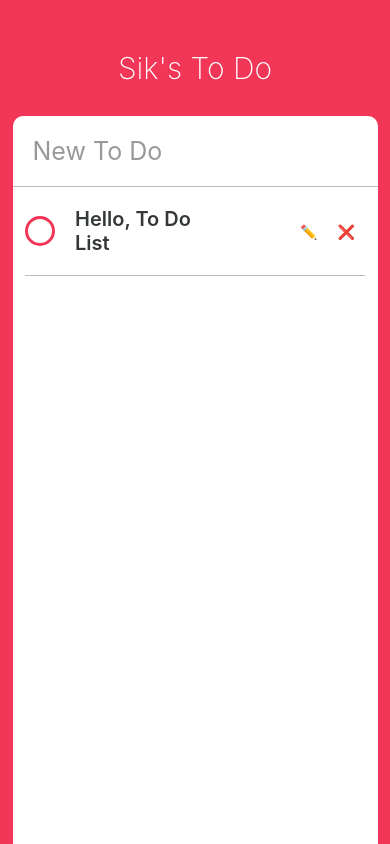
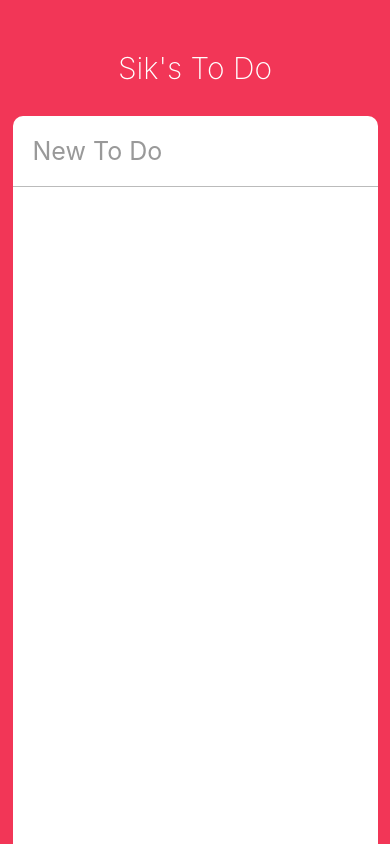
Before and after one commit to wansiklee/todo_app, a React Native app: screen / in a window 390 px wide. Built offline with nearby package versions, Linux system fonts and the light colour scheme.

Commit message:
Saving To Dos part Two

```diff
--- a/App.js
+++ b/App.js
@@ -18,13 +18,14 @@ const { height, width } = Dimensions.get("window");
 export default class App extends React.Component {
   state = {
     newToDo: "",
-    loadedToDos: false
+    loadedToDos: false,
+    toDos: {}
   };
   componentDidMount = () => {
     this._loadToDos();
   };
   render() {
-    const { newToDo, loadedToDos } = this.state;
+    const { newToDo, loadedToDos, toDos } = this.state;
     if (!loadedToDos) {
       return <AppLoading />;
     }
@@ -44,7 +45,9 @@ export default class App extends React.Component {
             onSubmitEditing={this._addToDo}
           />
           <ScrollView contentContainerStyle={styles.toDos}>
-            <ToDo text={"Hello, To Do List"} />
+            {Object.values(toDos).map(toDo => (
+              <ToDo key={toDo.id} {...toDo} deleteToDo={this._deleteToDo} />
+            ))}
           </ScrollView>
         </View>
       </View>
@@ -84,6 +87,17 @@ export default class App extends React.Component {
         return { ...newState };
       });
     }
+  };
+  _deleteToDo = id => {
+    this.setState(prevState => {
+      const toDos = prevState.toDos;
+      delete toDos[id];
+      const newState = {
+        ...prevState,
+        ...toDos
+      };
+      return { ...newState };
+    });
   };
 }
 
--- a/ToDo.js
+++ b/ToDo.js
@@ -7,18 +7,24 @@ import {
   Dimensions,
   TextInput
 } from "react-native";
+import PropTypes from "prop-types";
 
 const { height, width } = Dimensions.get("window");
 
 export default class ToDo extends React.Component {
-  state = {
-    isEditing: false,
-    isCompleted: false,
-    toDoValue: ""
+  constructor(props) {
+    super(props);
+    this.state = { isEditing: false, toDoValue: props.text };
+  }
+  static propTypes = {
+    text: PropTypes.string.isRequired,
+    isCompleted: PropTypes.bool.isRequired,
+    id: PropTypes.string.isRequired,
+    deleteToDo: PropTypes.func.isRequired
   };
   render() {
     const { isCompleted, isEditing, toDoValue } = this.state;
-    const { text } = this.props;
+    const { text, id, deleteToDo } = this.props;
     return (
       <View style={styles.container}>
         <View style={styles.column}>
@@ -68,7 +74,7 @@ export default class ToDo extends React.Component {
                 <Text style={styles.actionText}>✏️</Text>
               </View>
             </TouchableOpacity>
-            <TouchableOpacity>
+            <TouchableOpacity onPress={() => deleteToDo(id)}>
               <View style={styles.actionContainer}>
                 <Text style={styles.actionText}>❌</Text>
               </View>
@@ -86,11 +92,7 @@ export default class ToDo extends React.Component {
     });
   };
   _startEditing = () => {
-    const { text } = this.props;
-    this.setState({
-      isEditing: true,
-      toDoValue: text
-    });
+    this.setState({ isEditing: true });
   };
   _finishEditing = () => {
     this.setState({
--- a/package.json
+++ b/package.json
@@ -9,6 +9,7 @@
   },
   "dependencies": {
     "expo": "~36.0.0",
+    "prop-types": "^15.7.2",
     "react": "~16.9.0",
     "react-dom": "~16.9.0",
     "react-native": "https://github.com/expo/react-native/archive/sdk-36.0.0.tar.gz",
```
